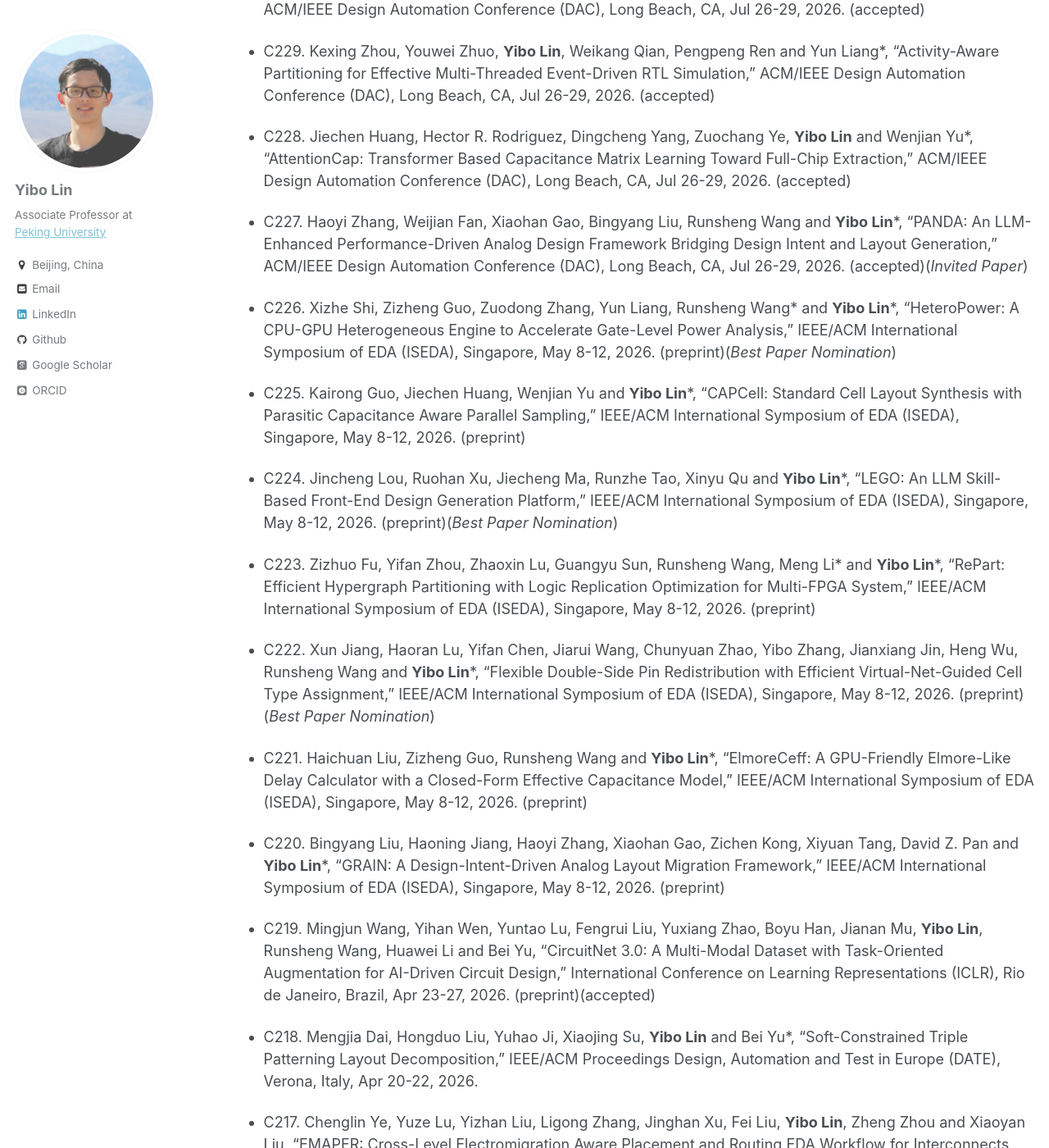
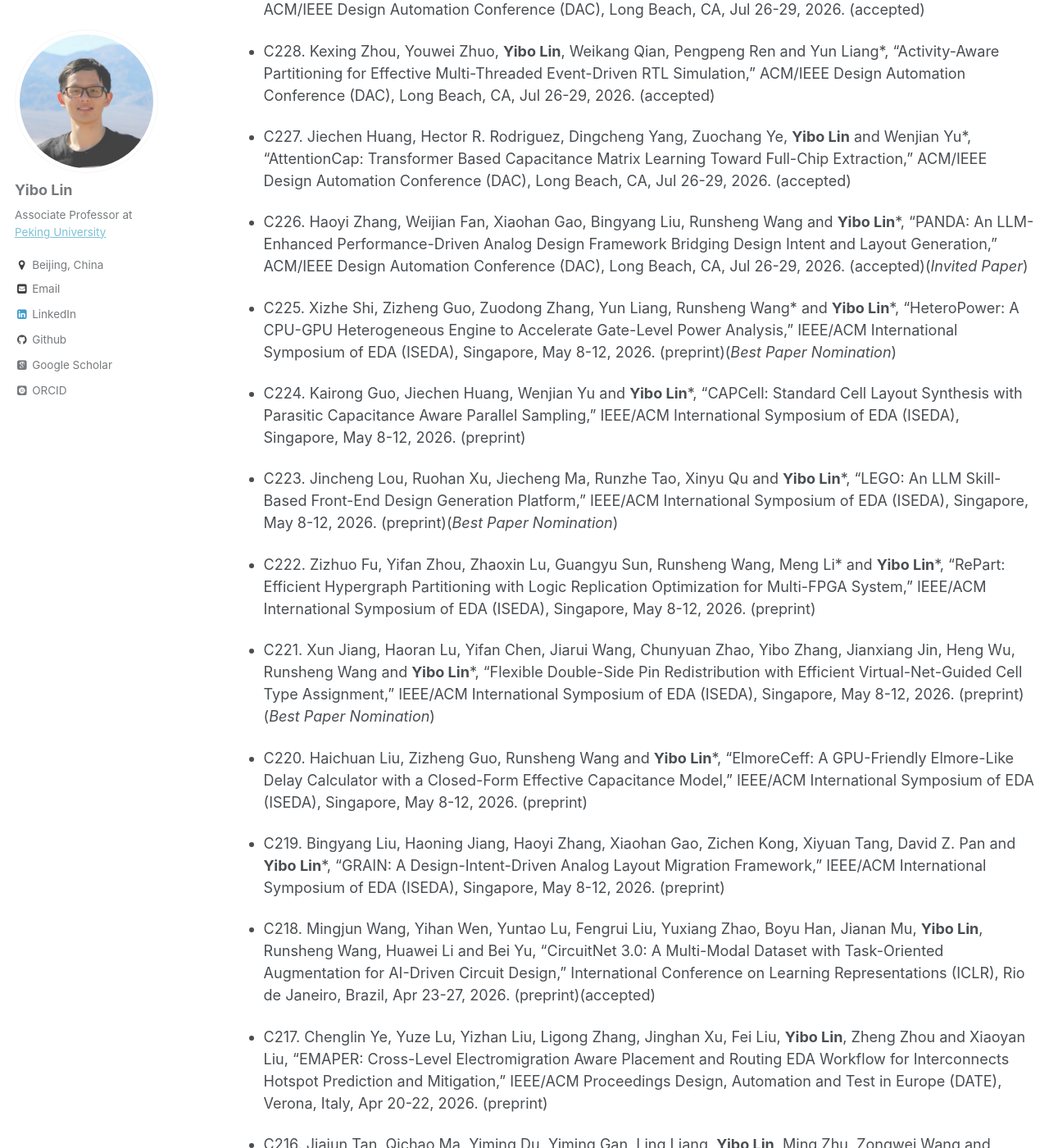
Before and after one commit to limbo018/limbo018.github.io, a Jekyll site: the page built from _pages/cv.md, in a window 1280 px wide and 1400 px high, scrolled down 6804 px. Shown: the whole window at 82% size. Built offline with Jekyll 4.4.1, drawn with Linux system fonts in a browser that asks for light colours; some web fonts are replaced; some of the changed text lies outside the part shown.

Commit message:
remove mengjia's date26 paper

```diff
--- a/_includes/publications_cv.md
+++ b/_includes/publications_cv.md
@@ -6,47 +6,45 @@
 (\* denotes corresponding authors)
 
 
-* J238. Zhenkun Lin, **Yibo Lin**, Genggeng Liu\* and Gang Du, "[URoute: Universal Routability Prediction](https://doi.org/10.1109/TCAD.2025.3636449)," IEEE Transactions on Computer-Aided Design of Integrated Circuits and Systems (TCAD), 2026. (accepted)
+* J237. Zhenkun Lin, **Yibo Lin**, Genggeng Liu\* and Gang Du, "[URoute: Universal Routability Prediction](https://doi.org/10.1109/TCAD.2025.3636449)," IEEE Transactions on Computer-Aided Design of Integrated Circuits and Systems (TCAD), 2026. (accepted)
 
-* J237. Xu He\*, Yushan Wang, Chenjing Yang, Renjun Zhao, **Yibo Lin**, Peiyu Liao, Bei Yu, Yao Wang, Chang Liu and Yang Guo, "[Efficient Timing Prediction and Optimization Using Derivable Gradient Boosting Machine Model at Placement Stage](https://doi.org/10.1145/3780100)," ACM Transactions on Design Automation of Electronic Systems (TODAES), 2026. (accepted)
+* J236. Xu He\*, Yushan Wang, Chenjing Yang, Renjun Zhao, **Yibo Lin**, Peiyu Liao, Bei Yu, Yao Wang, Chang Liu and Yang Guo, "[Efficient Timing Prediction and Optimization Using Derivable Gradient Boosting Machine Model at Placement Stage](https://doi.org/10.1145/3780100)," ACM Transactions on Design Automation of Electronic Systems (TODAES), 2026. (accepted)
 
-* J236. Chunyuan Zhao, Zizheng Guo, Zuodong Zhang and **Yibo Lin**\*, "[GAP-LA: GPU-Accelerated Performance-Driven Layer Assignment](https://doi.org/10.1109/TCAD.2025.3650401)," IEEE Transactions on Computer-Aided Design of Integrated Circuits and Systems (TCAD), 2026. ([preprint](https://arxiv.org/pdf/2507.13375){: .share-button-noborder})(accepted)
+* J235. Chunyuan Zhao, Zizheng Guo, Zuodong Zhang and **Yibo Lin**\*, "[GAP-LA: GPU-Accelerated Performance-Driven Layer Assignment](https://doi.org/10.1109/TCAD.2025.3650401)," IEEE Transactions on Computer-Aided Design of Integrated Circuits and Systems (TCAD), 2026. ([preprint](https://arxiv.org/pdf/2507.13375){: .share-button-noborder})(accepted)
 
-* J235. Xufeng Yao, Jiaxi Jiang, Yuxuan Zhao, Peiyu Liao, **Yibo Lin** and Bei Yu\*, "EvoPlace: Evolution of Optimization Algorithms for Global Placement via Large Language Models," IEEE Transactions on Computer-Aided Design of Integrated Circuits and Systems (TCAD), 2026. (accepted)
+* J234. Xufeng Yao, Jiaxi Jiang, Yuxuan Zhao, Peiyu Liao, **Yibo Lin** and Bei Yu\*, "EvoPlace: Evolution of Optimization Algorithms for Global Placement via Large Language Models," IEEE Transactions on Computer-Aided Design of Integrated Circuits and Systems (TCAD), 2026. (accepted)
 
-* C234. Zixuan Pan, Zizheng Guo, Yufan Du, Runsheng Wang and **Yibo Lin**\*, "Disentangled Differentiable Timing-Power Co-Optimization with Quad-Gradient Gate sizing," ACM/IEEE Design Automation Conference (DAC), Long Beach, CA, Jul 26-29, 2026. (accepted)
+* C233. Zixuan Pan, Zizheng Guo, Yufan Du, Runsheng Wang and **Yibo Lin**\*, "Disentangled Differentiable Timing-Power Co-Optimization with Quad-Gradient Gate sizing," ACM/IEEE Design Automation Conference (DAC), Long Beach, CA, Jul 26-29, 2026. (accepted)
 
-* C233. Yi Ren, Yukun Wang, Xiang Meng, Guoyao Cheng, Baokang Peng, Lining Zhang, **Yibo Lin**, Runsheng Wang and Guangyu Sun\*, "CellE: Automated Standard Cell Library Extension via Equality Saturation," ACM/IEEE Design Automation Conference (DAC), Long Beach, CA, Jul 26-29, 2026. (accepted)
+* C232. Yi Ren, Yukun Wang, Xiang Meng, Guoyao Cheng, Baokang Peng, Lining Zhang, **Yibo Lin**, Runsheng Wang and Guangyu Sun\*, "CellE: Automated Standard Cell Library Extension via Equality Saturation," ACM/IEEE Design Automation Conference (DAC), Long Beach, CA, Jul 26-29, 2026. (accepted)
 
-* C232. Jing Mai, Yi-Chen Lu, **Yibo Lin** and Haoxing Ren, "LATTE: Legality-Assured Differentiable Timing-Driven Detailed Placement," ACM/IEEE Design Automation Conference (DAC), Long Beach, CA, Jul 26-29, 2026. (accepted)
+* C231. Jing Mai, Yi-Chen Lu, **Yibo Lin** and Haoxing Ren, "LATTE: Legality-Assured Differentiable Timing-Driven Detailed Placement," ACM/IEEE Design Automation Conference (DAC), Long Beach, CA, Jul 26-29, 2026. (accepted)
 
-* C231. Wenbo An, Kairong Guo, Haoyi Zhang and **Yibo Lin**\*, "EPiCell: Electro-Physical Co-Modeling for Standard Cell PPA Prediction," ACM/IEEE Design Automation Conference (DAC), Long Beach, CA, Jul 26-29, 2026. (accepted)
+* C230. Wenbo An, Kairong Guo, Haoyi Zhang and **Yibo Lin**\*, "EPiCell: Electro-Physical Co-Modeling for Standard Cell PPA Prediction," ACM/IEEE Design Automation Conference (DAC), Long Beach, CA, Jul 26-29, 2026. (accepted)
 
-* C230. Yuhao Ji, Yunqi Shi, Tianshu Hou, Yuxuan Zhao, Chunyuan Zhao, Peiyu Liao, Zizheng Guo, Chao Qian, **Yibo Lin** and Bei Yu\*, "Integrated Timing-driven Placement for Hybrid-Bonding-based Face-to-Face 3D ICs," ACM/IEEE Design Automation Conference (DAC), Long Beach, CA, Jul 26-29, 2026. (accepted)
+* C229. Yuhao Ji, Yunqi Shi, Tianshu Hou, Yuxuan Zhao, Chunyuan Zhao, Peiyu Liao, Zizheng Guo, Chao Qian, **Yibo Lin** and Bei Yu\*, "Integrated Timing-driven Placement for Hybrid-Bonding-based Face-to-Face 3D ICs," ACM/IEEE Design Automation Conference (DAC), Long Beach, CA, Jul 26-29, 2026. (accepted)
 
-* C229. Kexing Zhou, Youwei Zhuo, **Yibo Lin**, Weikang Qian, Pengpeng Ren and Yun Liang\*, "Activity-Aware Partitioning for Effective Multi-Threaded Event-Driven RTL Simulation," ACM/IEEE Design Automation Conference (DAC), Long Beach, CA, Jul 26-29, 2026. (accepted)
+* C228. Kexing Zhou, Youwei Zhuo, **Yibo Lin**, Weikang Qian, Pengpeng Ren and Yun Liang\*, "Activity-Aware Partitioning for Effective Multi-Threaded Event-Driven RTL Simulation," ACM/IEEE Design Automation Conference (DAC), Long Beach, CA, Jul 26-29, 2026. (accepted)
 
-* C228. Jiechen Huang, Hector R. Rodriguez, Dingcheng Yang, Zuochang Ye, **Yibo Lin** and Wenjian Yu\*, "AttentionCap: Transformer Based Capacitance Matrix Learning Toward Full-Chip Extraction," ACM/IEEE Design Automation Conference (DAC), Long Beach, CA, Jul 26-29, 2026. (accepted)
+* C227. Jiechen Huang, Hector R. Rodriguez, Dingcheng Yang, Zuochang Ye, **Yibo Lin** and Wenjian Yu\*, "AttentionCap: Transformer Based Capacitance Matrix Learning Toward Full-Chip Extraction," ACM/IEEE Design Automation Conference (DAC), Long Beach, CA, Jul 26-29, 2026. (accepted)
 
-* C227. Haoyi Zhang, Weijian Fan, Xiaohan Gao, Bingyang Liu, Runsheng Wang and **Yibo Lin**\*, "PANDA: An LLM-Enhanced Performance-Driven Analog Design Framework Bridging Design Intent and Layout Generation," ACM/IEEE Design Automation Conference (DAC), Long Beach, CA, Jul 26-29, 2026. (accepted)(*Invited Paper*)
+* C226. Haoyi Zhang, Weijian Fan, Xiaohan Gao, Bingyang Liu, Runsheng Wang and **Yibo Lin**\*, "PANDA: An LLM-Enhanced Performance-Driven Analog Design Framework Bridging Design Intent and Layout Generation," ACM/IEEE Design Automation Conference (DAC), Long Beach, CA, Jul 26-29, 2026. (accepted)(*Invited Paper*)
 
-* C226. Xizhe Shi, Zizheng Guo, Zuodong Zhang, Yun Liang, Runsheng Wang\* and **Yibo Lin**\*, "HeteroPower: A CPU-GPU Heterogeneous Engine to Accelerate Gate-Level Power Analysis," IEEE/ACM International Symposium of EDA (ISEDA), Singapore, May 8-12, 2026. ([preprint](/publications/papers/POWER_ISEDA2026_Shi.pdf){: .share-button-noborder})(*Best Paper Nomination*)
+* C225. Xizhe Shi, Zizheng Guo, Zuodong Zhang, Yun Liang, Runsheng Wang\* and **Yibo Lin**\*, "HeteroPower: A CPU-GPU Heterogeneous Engine to Accelerate Gate-Level Power Analysis," IEEE/ACM International Symposium of EDA (ISEDA), Singapore, May 8-12, 2026. ([preprint](/publications/papers/POWER_ISEDA2026_Shi.pdf){: .share-button-noborder})(*Best Paper Nomination*)
 
-* C225. Kairong Guo, Jiechen Huang, Wenjian Yu and **Yibo Lin**\*, "CAPCell: Standard Cell Layout Synthesis with Parasitic Capacitance Aware Parallel Sampling," IEEE/ACM International Symposium of EDA (ISEDA), Singapore, May 8-12, 2026. ([preprint](/publications/papers/CELL_ISEDA2026_Guo.pdf){: .share-button-noborder})
+* C224. Kairong Guo, Jiechen Huang, Wenjian Yu and **Yibo Lin**\*, "CAPCell: Standard Cell Layout Synthesis with Parasitic Capacitance Aware Parallel Sampling," IEEE/ACM International Symposium of EDA (ISEDA), Singapore, May 8-12, 2026. ([preprint](/publications/papers/CELL_ISEDA2026_Guo.pdf){: .share-button-noborder})
 
-* C224. Jincheng Lou, Ruohan Xu, Jiecheng Ma, Runzhe Tao, Xinyu Qu and **Yibo Lin**\*, "LEGO: An LLM Skill-Based Front-End Design Generation Platform," IEEE/ACM International Symposium of EDA (ISEDA), Singapore, May 8-12, 2026. ([preprint](/publications/papers/RTL_ISEDA2026_Lou.pdf){: .share-button-noborder})(*Best Paper Nomination*)
+* C223. Jincheng Lou, Ruohan Xu, Jiecheng Ma, Runzhe Tao, Xinyu Qu and **Yibo Lin**\*, "LEGO: An LLM Skill-Based Front-End Design Generation Platform," IEEE/ACM International Symposium of EDA (ISEDA), Singapore, May 8-12, 2026. ([preprint](/publications/papers/RTL_ISEDA2026_Lou.pdf){: .share-button-noborder})(*Best Paper Nomination*)
 
-* C223. Zizhuo Fu, Yifan Zhou, Zhaoxin Lu, Guangyu Sun, Runsheng Wang, Meng Li\* and **Yibo Lin**\*, "RePart: Efficient Hypergraph Partitioning with Logic Replication Optimization for Multi-FPGA System," IEEE/ACM International Symposium of EDA (ISEDA), Singapore, May 8-12, 2026. ([preprint](/publications/papers/PART_ISEDA2026_Fu.pdf){: .share-button-noborder})
+* C222. Zizhuo Fu, Yifan Zhou, Zhaoxin Lu, Guangyu Sun, Runsheng Wang, Meng Li\* and **Yibo Lin**\*, "RePart: Efficient Hypergraph Partitioning with Logic Replication Optimization for Multi-FPGA System," IEEE/ACM International Symposium of EDA (ISEDA), Singapore, May 8-12, 2026. ([preprint](/publications/papers/PART_ISEDA2026_Fu.pdf){: .share-button-noborder})
 
-* C222. Xun Jiang, Haoran Lu, Yifan Chen, Jiarui Wang, Chunyuan Zhao, Yibo Zhang, Jianxiang Jin, Heng Wu, Runsheng Wang and **Yibo Lin**\*, "Flexible Double-Side Pin Redistribution with Efficient Virtual-Net-Guided Cell Type Assignment," IEEE/ACM International Symposium of EDA (ISEDA), Singapore, May 8-12, 2026. ([preprint](/publications/papers/ROUTE_ISEDA2026_Jiang.pdf){: .share-button-noborder})(*Best Paper Nomination*)
+* C221. Xun Jiang, Haoran Lu, Yifan Chen, Jiarui Wang, Chunyuan Zhao, Yibo Zhang, Jianxiang Jin, Heng Wu, Runsheng Wang and **Yibo Lin**\*, "Flexible Double-Side Pin Redistribution with Efficient Virtual-Net-Guided Cell Type Assignment," IEEE/ACM International Symposium of EDA (ISEDA), Singapore, May 8-12, 2026. ([preprint](/publications/papers/ROUTE_ISEDA2026_Jiang.pdf){: .share-button-noborder})(*Best Paper Nomination*)
 
-* C221. Haichuan Liu, Zizheng Guo, Runsheng Wang and **Yibo Lin**\*, "ElmoreCeff: A GPU-Friendly Elmore-Like Delay Calculator with a Closed-Form Effective Capacitance Model," IEEE/ACM International Symposium of EDA (ISEDA), Singapore, May 8-12, 2026. ([preprint](/publications/papers/TIMING_ISEDA2026_Liu.pdf){: .share-button-noborder})
+* C220. Haichuan Liu, Zizheng Guo, Runsheng Wang and **Yibo Lin**\*, "ElmoreCeff: A GPU-Friendly Elmore-Like Delay Calculator with a Closed-Form Effective Capacitance Model," IEEE/ACM International Symposium of EDA (ISEDA), Singapore, May 8-12, 2026. ([preprint](/publications/papers/TIMING_ISEDA2026_Liu.pdf){: .share-button-noborder})
 
-* C220. Bingyang Liu, Haoning Jiang, Haoyi Zhang, Xiaohan Gao, Zichen Kong, Xiyuan Tang, David Z. Pan and **Yibo Lin**\*, "GRAIN: A Design-Intent-Driven Analog Layout Migration Framework," IEEE/ACM International Symposium of EDA (ISEDA), Singapore, May 8-12, 2026. ([preprint](/publications/papers/ANALOG_ISEDA2026_Liu.pdf){: .share-button-noborder})
+* C219. Bingyang Liu, Haoning Jiang, Haoyi Zhang, Xiaohan Gao, Zichen Kong, Xiyuan Tang, David Z. Pan and **Yibo Lin**\*, "GRAIN: A Design-Intent-Driven Analog Layout Migration Framework," IEEE/ACM International Symposium of EDA (ISEDA), Singapore, May 8-12, 2026. ([preprint](/publications/papers/ANALOG_ISEDA2026_Liu.pdf){: .share-button-noborder})
 
-* C219. Mingjun Wang, Yihan Wen, Yuntao Lu, Fengrui Liu, Yuxiang Zhao, Boyu Han, Jianan Mu, **Yibo Lin**, Runsheng Wang, Huawei Li and Bei Yu, "[CircuitNet 3.0: A Multi-Modal Dataset with Task-Oriented Augmentation for AI-Driven Circuit Design](https://openreview.net/forum?id=lEDb4gQ4dB)," International Conference on Learning Representations (ICLR), Rio de Janeiro, Brazil, Apr 23-27, 2026. ([preprint](https://openreview.net/forum?id=lEDb4gQ4dB){: .share-button-noborder})(accepted)
-
-* C218. Mengjia Dai, Hongduo Liu, Yuhao Ji, Xiaojing Su, **Yibo Lin** and Bei Yu\*, "Soft-Constrained Triple Patterning Layout Decomposition," IEEE/ACM Proceedings Design, Automation and Test in Europe (DATE), Verona, Italy, Apr 20-22, 2026.
+* C218. Mingjun Wang, Yihan Wen, Yuntao Lu, Fengrui Liu, Yuxiang Zhao, Boyu Han, Jianan Mu, **Yibo Lin**, Runsheng Wang, Huawei Li and Bei Yu, "[CircuitNet 3.0: A Multi-Modal Dataset with Task-Oriented Augmentation for AI-Driven Circuit Design](https://openreview.net/forum?id=lEDb4gQ4dB)," International Conference on Learning Representations (ICLR), Rio de Janeiro, Brazil, Apr 23-27, 2026. ([preprint](https://openreview.net/forum?id=lEDb4gQ4dB){: .share-button-noborder})(accepted)
 
 * C217. Chenglin Ye, Yuze Lu, Yizhan Liu, Ligong Zhang, Jinghan Xu, Fei Liu, **Yibo Lin**, Zheng Zhou and Xiaoyan Liu, "EMAPER: Cross-Level Electromigration Aware Placement and Routing EDA Workflow for Interconnects Hotspot Prediction and Mitigation," IEEE/ACM Proceedings Design, Automation and Test in Europe (DATE), Verona, Italy, Apr 20-22, 2026. ([preprint](/publications/papers/EM_DATE2026_Ye.pdf){: .share-button-noborder})
 
```
Also changed, not shown: _pages/publications.md (+20 -24 lines), ref/publications.bib (+0 -15 lines), 3 other files.
